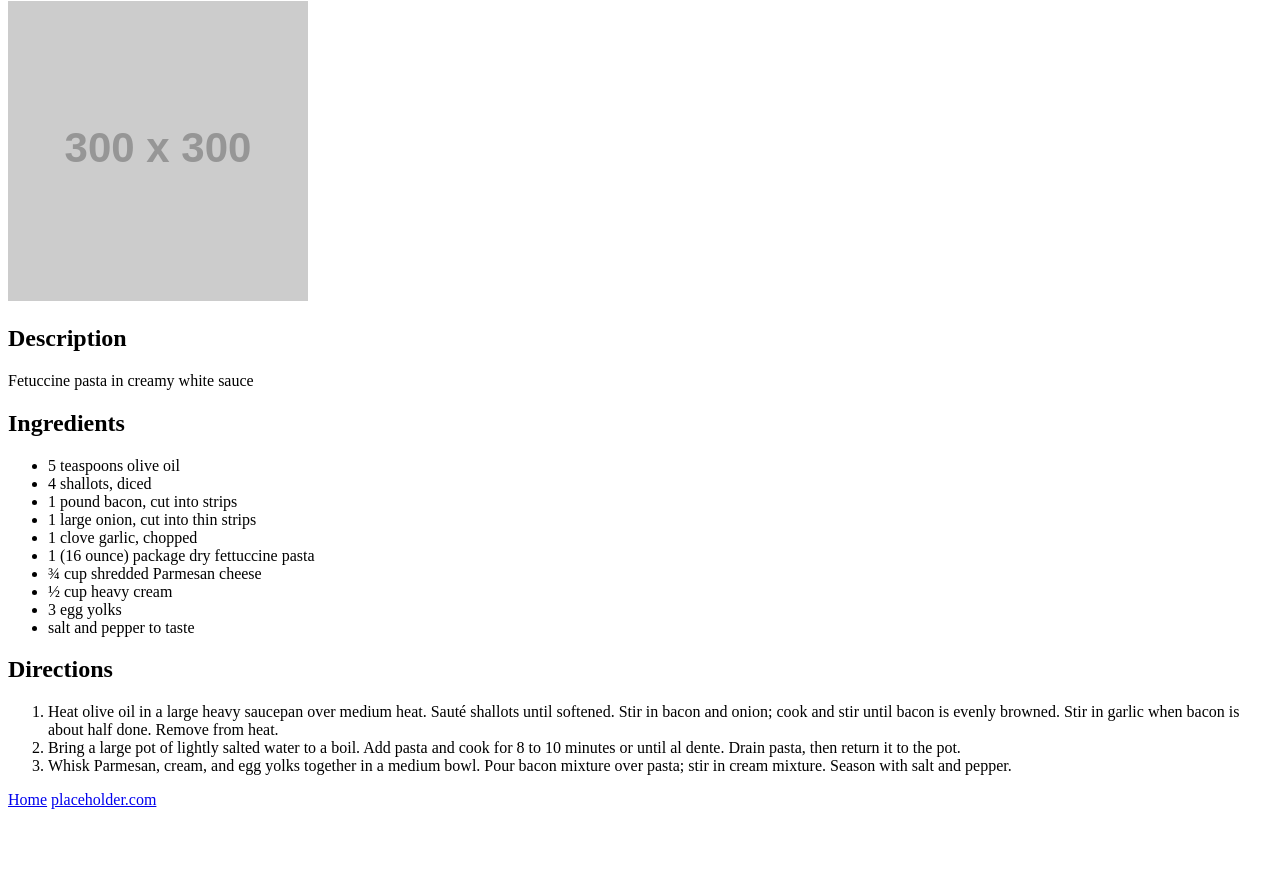
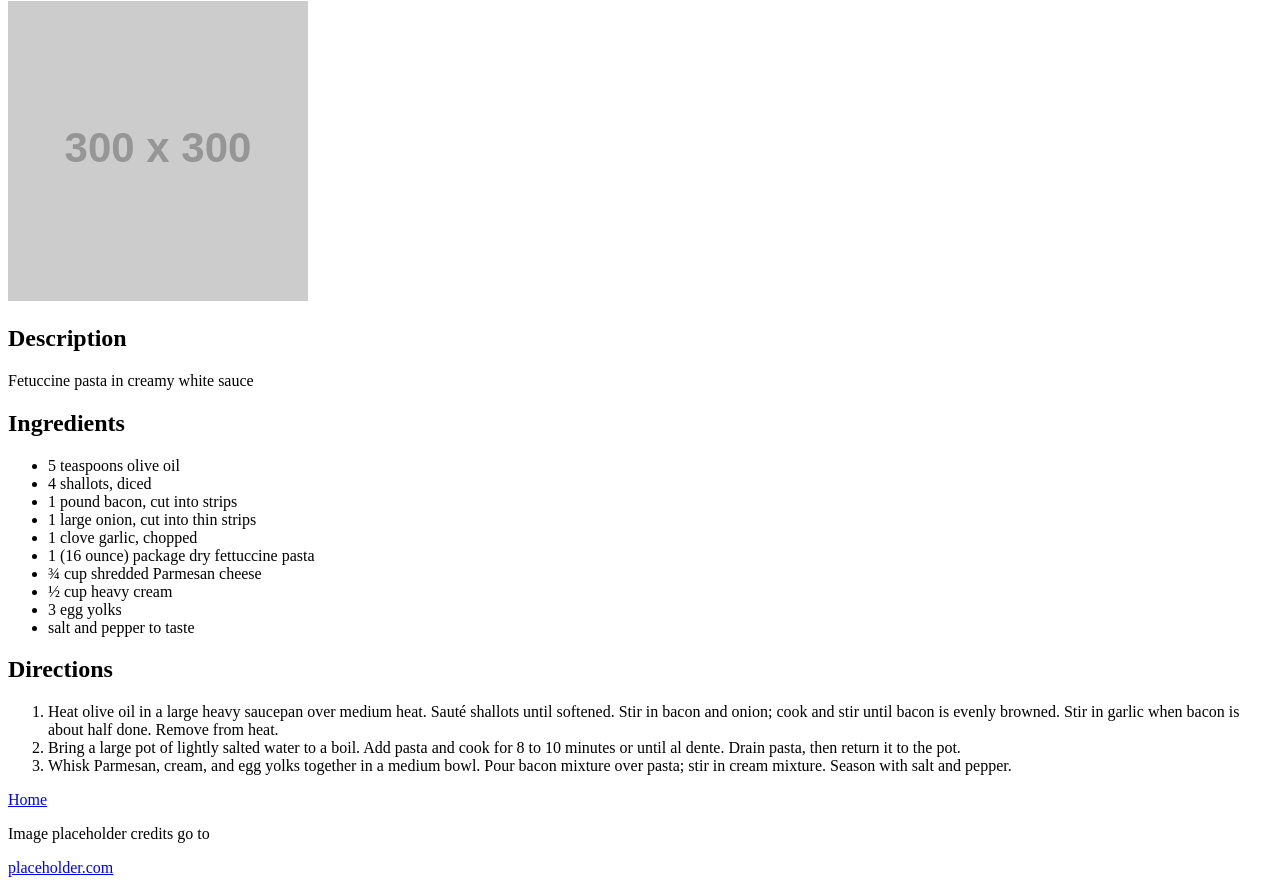
Before and after one commit to bigbossbry/odin-recipes, a plain HTML site: page recipes/carbonara.html in a window 1280 px wide. Shown: the part 79-964 px from the top of the page. Before the commit the page ends 896 px from the top, so only its background shows below. Drawn offline with Linux system fonts and the light colour scheme; placeholder pictures from the web are drawn by us.

Commit message:
Add description to placeholder.com link

```diff
--- a/recipes/carbonara.html
+++ b/recipes/carbonara.html
@@ -30,6 +30,6 @@
     <li>Whisk Parmesan, cream, and egg yolks together in a medium bowl. Pour bacon mixture over pasta; stir in cream mixture. Season with salt and pepper.</li>
    </ol>
    <a href="./../index.html">Home</a>
-   <a href="https://placeholder.com/">placeholder.com</a>
+   <div><p>Image placeholder credits go to</p><a href="https://placeholder.com/">placeholder.com</a></div>
    </body>
 </html>
```
Also changed, not shown: recipes/choco_chip_cookie.html (+1 -1 lines), recipes/gar_parm_shrimp.html (+1 -1 lines).
